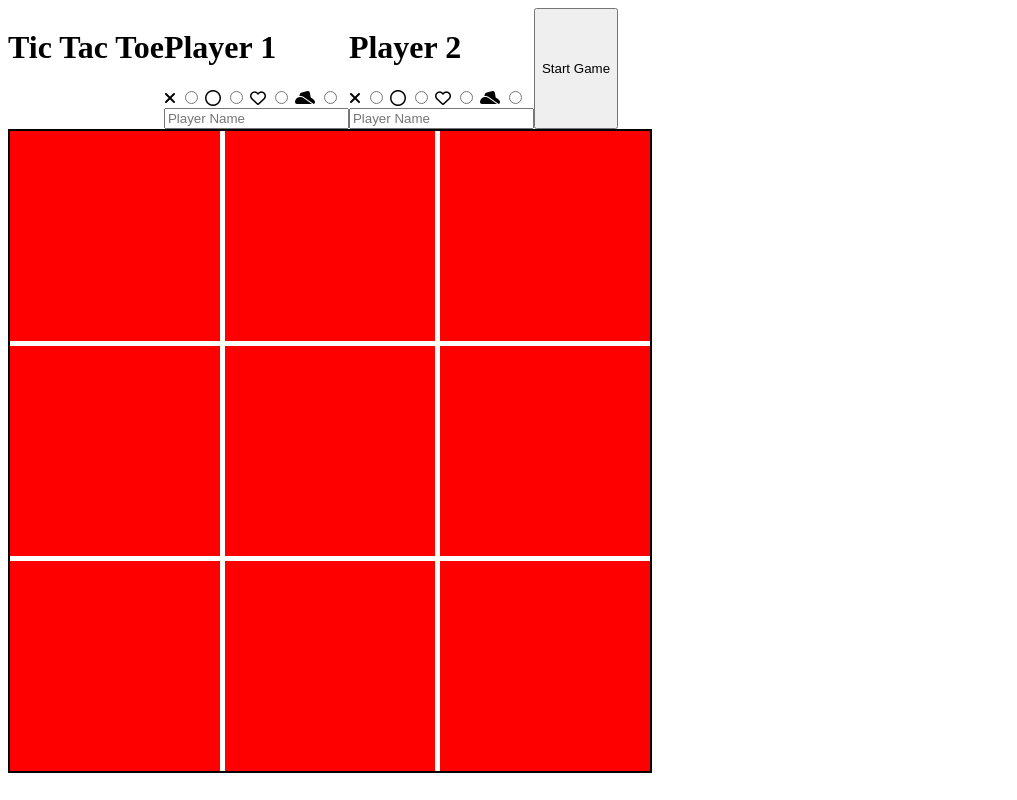
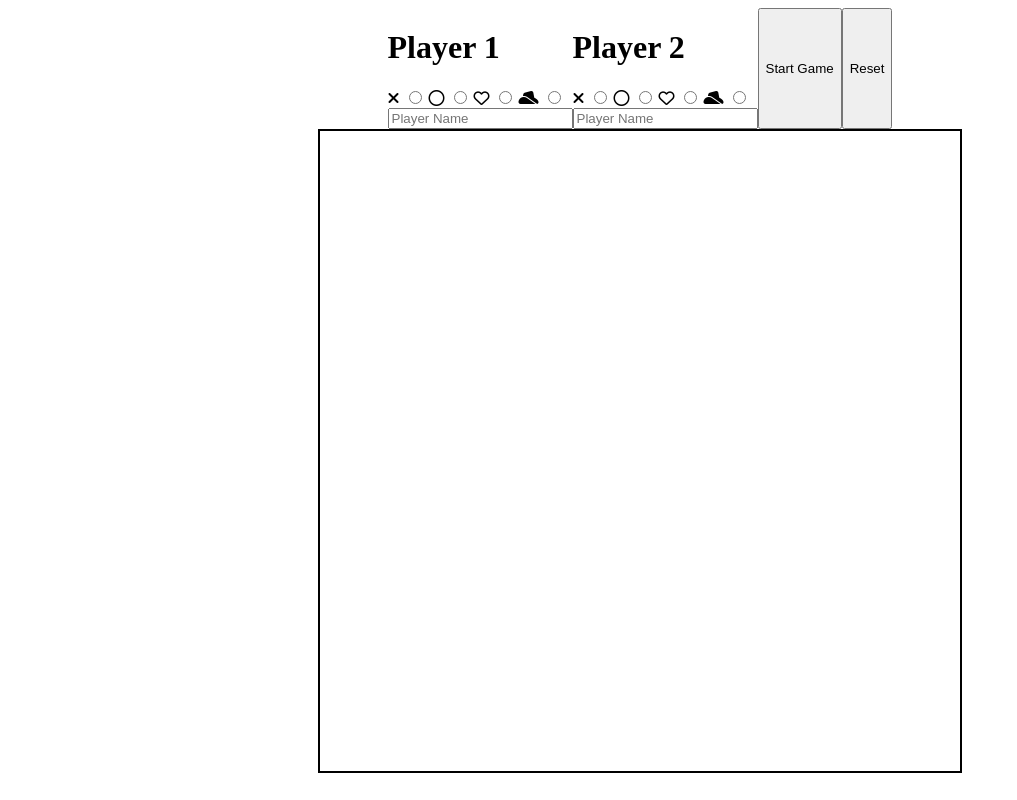
Before and after one commit to tliebert/tliebert.github.io, a plain HTML site: page index.html in a window 1280 px wide. Shown: the whole page, without its empty margins (0-1017 px from the left). Drawn offline with Linux system fonts and the light colour scheme.

Commit message:
added simply styling, resetBoard function for gameController module

```diff
--- a/index.html
+++ b/index.html
@@ -6,8 +6,8 @@
     </head>
 
     <body>
+        <div id="gamespaceContainer">
             <div id="scoreboard" class="scoreboard">
-            <h1>Tic Tac Toe</h1>
                 <div class="playerBox">
                     <h1>Player 1</h1>
                     <div>
@@ -52,15 +52,17 @@
                             </label>
                             <label for="">
                                 <i class="fas fa-hat-cowboy-side"></i>
-                            <input type="radio" name="iconOptions" value="diamond">
+                                <input type="radio" name="iconOptions" value="cowboy">
                             </label>
                         </form>
                     </div>
                     <input type="text" name="" id="player2Name" placeholder="Player Name" required>
                 </div>
-            <button>Start Game</button>
+                <button id="start">Start Game</button>
+                <button id="reset">Reset </button>
             </div>
             <div id="boardContainer" class="boardGrid"></div>
+        </div>
     </body>
     <script src="scripts.js"></script>
 </html>
--- a/scripts.js
+++ b/scripts.js
@@ -41,14 +41,22 @@ const playerForm = (function(){
 const gameBoard = (function() {
     let boardArray = Array.from({length:9}, () => undefined);
 
+    const getBoardArray = function() {
+        return boardArray
+    }
+
+    const resetBoard = function() {
+        boardArray = Array.from({length:9}, () => undefined);
+    }
+
     const addMove = function(squareNumber) {
         boardArray[squareNumber] = players.getActive().token;
+        gameController.renderBoard();
         players.switchActive();
-        gameController.renderBoard();
     }
 
     return {
-        boardArray, addMove
+        getBoardArray, addMove, resetBoard
     }
 })()
 
@@ -60,25 +68,27 @@ const players = (function(){
     // let playerZ = {name: "T Bro", token: "o"}
 
     let playerList = [];
+    let activePlayer = playerList[0]
 
-    const playerIconHTML = {
-        x: `<i class="fas fa-times"></i>`,
-        o: `<i class="far fa-circle"></i>`,
-        heart: `<i class="far fa-heart"></i>`,
-        cowboy: `<i class="fas fa-hat-cowboy-side"></i>`,
+    const playerIconClass = {
+        "x": "fas fa-times",
+        "o": "far fa-circle",
+        "heart": "far fa-heart",
+        "cowboy": "fas fa-hat-cowboy-side",
     }
 
     const getPlayerList = function() {
         return playerList
     }
 
-    let activePlayer = playerList[0];
-
     const getActive = function() {
-        let activePlayer = playerList[0];
-        return activePlayer
+        if (!activePlayer) {
+            return playerList[0]
+        }
+        else {
+            return activePlayer
+        }
     }
-
     const switchActive = function(){
         if (activePlayer === playerList[0]) {
             activePlayer = playerList[1];
@@ -93,11 +103,11 @@ const players = (function(){
         playerList.push({name, token})
     }
 
-    const returnActiveTokenIcon = function () {
-
+    const returnActiveTokenClass = function () {
+        return playerIconClass[getActive().token]
     }
 
-    return {switchActive, makePlayer, getActive, returnActiveTokenIcon, getPlayerList}
+    return {switchActive, makePlayer, getActive, returnActiveTokenClass, getPlayerList, playerIconClass}
 })()
 
 //
@@ -118,7 +128,12 @@ const gameController = (function() {
 
     const renderBoard = function(){
         removeChildren(boardContainer)
-        gameBoard.boardArray.forEach(addNode);
+        gameBoard.getBoardArray().forEach(addNode);
+    }
+
+    const resetBoard = function() {
+        gameBoard.resetBoard();
+        renderBoard();
     }
 
     const removeChildren = function(parent) {
@@ -134,7 +149,9 @@ const gameController = (function() {
         }
         else {
             let filledNode = document.createElement("div");
-            filledNode.textContent = "Clicken"
+            let childToAppend = document.createElement("i")
+            childToAppend.setAttribute('class', `${players.playerIconClass[el]}`)
+            filledNode.appendChild(childToAppend);
             appendNodeToContainer(filledNode, boardContainer, indexInArray);
         }
 
@@ -152,12 +169,15 @@ const gameController = (function() {
         node.addEventListener("click", gameBoard.addMove.bind(players, selectedSquare));
     }
 
-    // event liseners for main form
+    // event listeners for main form - initializes the render on click.
 
-    const startGameButton = document.querySelector("button");
+    const startGameButton = document.querySelector("button#start");
+    const resetButton = document.querySelector("button#reset")
+
     startGameButton.addEventListener("click", playerForm.submitForm);
+    startGameButton.addEventListener("click", renderBoard)
+
+    resetButton.addEventListener("click", resetBoard)
 
     return {renderBoard}
 })()
-
-gameController.renderBoard()
--- a/styles.css
+++ b/styles.css
@@ -23,3 +23,10 @@
     display: flex;
     flex-direction: column;
 }
+
+#gamespaceContainer {
+    display: flex;
+    flex-direction: column;
+    justify-content: center;
+    align-items: center;
+}
```
Lines whose indentation alone changed are shown as unchanged.
